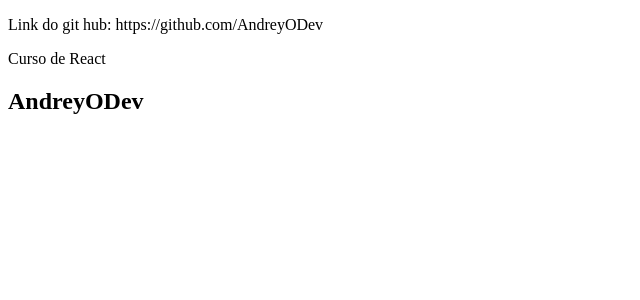
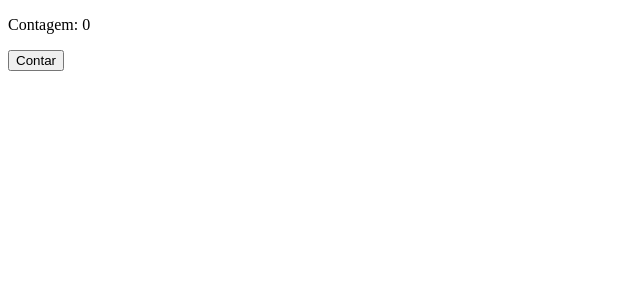
Before and after one commit to AndreyODev/curso-dev-web, a React (Vite) app in the folder react/vite/App1/: page / in a window 1280 px wide. Shown: the top 300 px of the page, without its empty margins (0-640 px from the left). Built offline with nearby package versions, Linux system fonts and the light colour scheme.

Commit message:
feat: adiciona aula 19 sobre useEffect

```diff
--- a/react/vite/App1/src/App.jsx
+++ b/react/vite/App1/src/App.jsx
@@ -1,20 +1,44 @@
-// Aula 17 - CONTENÇÃO
-import Caixa from "./components/Caixa";
-import GitHub from "./components/GitHub";
+// Aula 19 - UseEffect
+import { useEffect, useState } from "react";
 
 export default function App() {
+  const [contagem, setContagem] = useState(0);
+
+  useEffect(() => {
+    console.log("Página carregada");
+    document.title = "Contagem: " + contagem;
+  });
   return (
     <>
-      <Caixa site="https://github.com/AndreyODev">
-        <p>Curso de React</p>
-      </Caixa>
-
-      <GitHub>
-        <h2>AndreyODev</h2>
-      </GitHub>
+      <p>Contagem: {contagem}</p>
+      <button
+        onClick={() => {
+          setContagem(contagem + 1);
+        }}
+      >
+        Contar
+      </button>
     </>
   );
 }
+
+// Aula 17 - CONTENÇÃO
+// import Caixa from "./components/Caixa";
+// import GitHub from "./components/GitHub";
+
+// export default function App() {
+//   return (
+//     <>
+//       <Caixa site="https://github.com/AndreyODev">
+//         <p>Curso de React</p>
+//       </Caixa>
+
+//       <GitHub>
+//         <h2>AndreyODev</h2>
+//       </GitHub>
+//     </>
+//   );
+// }
 
 // // Aula 16 - Elevação de State
 // import { useState } from "react";
```
